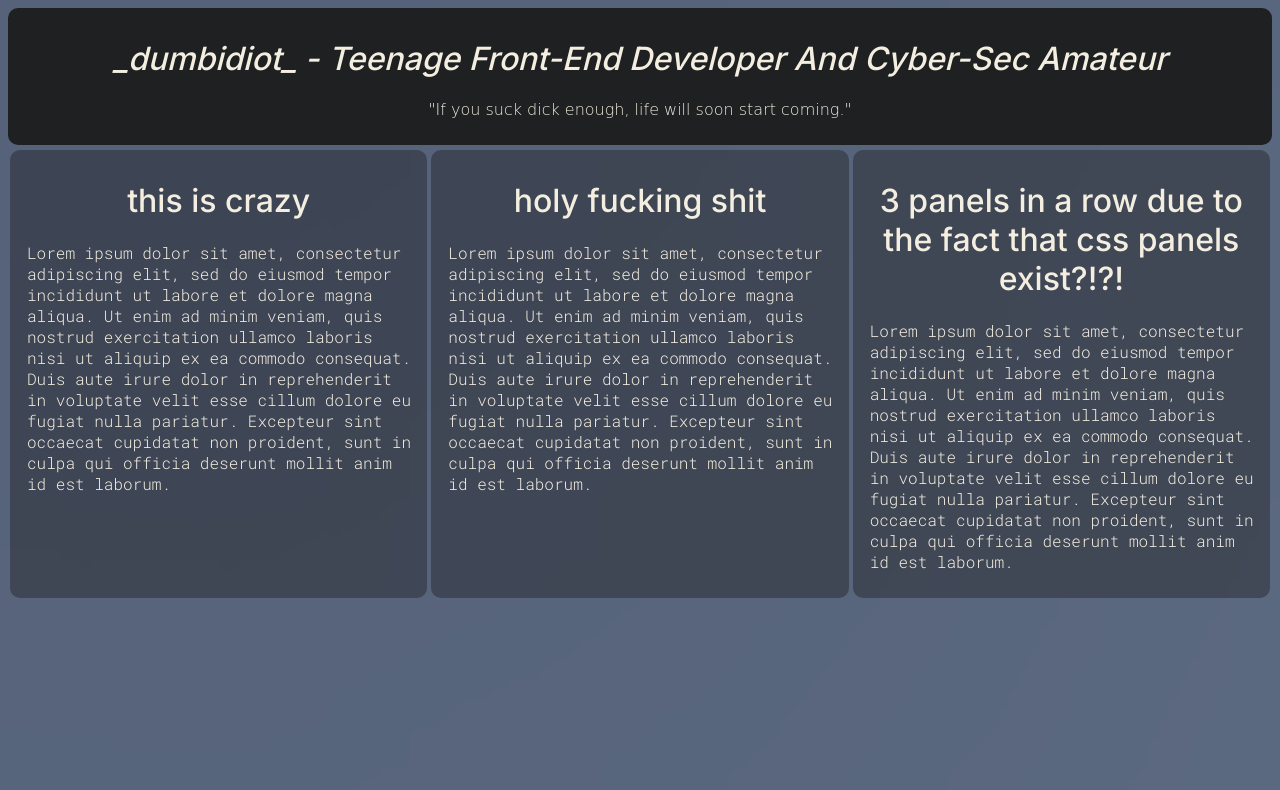
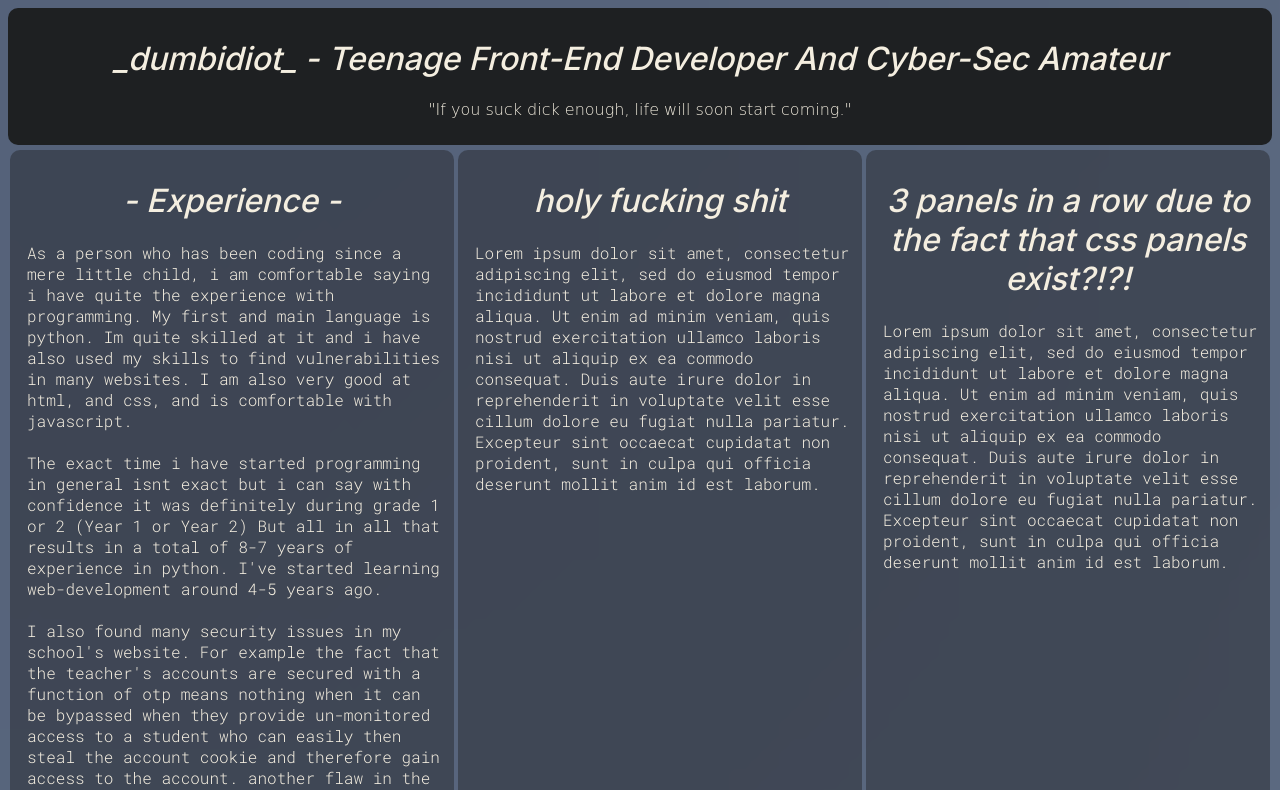
Before and after one commit to aUniqueUsernameWasTaken/aboutme, a plain HTML site: page index.html in a window 1280 px wide. Shown: the top 790 px of the page. Drawn offline with Linux system fonts and the light colour scheme; a web font is replaced by a local one.

Commit message:
actually added any sustenance to one of the panels

```diff
--- a/css/main.css
+++ b/css/main.css
@@ -19,6 +19,7 @@ h1 {
     font-family: "Inter", sans-serif;
     font-optical-sizing: auto;
     font-weight: 500;
+    font-style: italic;
 }
 
 h1.mainTitle {
--- a/index.html
+++ b/index.html
@@ -16,8 +16,19 @@
         </div>
         <div class="panelHolder" >
             <div class="subbigBodyPanel">
-                <h1>this is crazy</h1>
-                <p class="subPanelParagraph">Lorem ipsum dolor sit amet, consectetur adipiscing elit, sed do eiusmod tempor incididunt ut labore et dolore magna aliqua. Ut enim ad minim veniam, quis nostrud exercitation ullamco laboris nisi ut aliquip ex ea commodo consequat. Duis aute irure dolor in reprehenderit in voluptate velit esse cillum dolore eu fugiat nulla pariatur. Excepteur sint occaecat cupidatat non proident, sunt in culpa qui officia deserunt mollit anim id est laborum.</p>
+                <h1>- Experience -</h1>
+                <p class="subPanelParagraph">
+                    As a person who has been coding since a mere little child, i am comfortable saying i have quite the experience with programming. My first and main language is python. Im quite skilled at it and i have also used my skills to find vulnerabilities in many websites. I am also very good at html, and css, and is comfortable with javascript.
+                    <br />
+                    <br />
+                    The exact time i have started programming in general isnt exact but i can say with confidence it was definitely during grade 1 or 2 (Year 1 or Year 2) But all in all that results in a total of 8-7 years of experience in python. I've started learning web-development around 4-5 years ago.
+                    <br />
+                    <br />
+                    I also found many security issues in my school's website. For example the fact that the teacher's accounts are secured with a function of otp means nothing when it can be bypassed when they provide un-monitored access to a student who can easily then steal the account cookie and therefore gain access to the account. another flaw in the system was the fact that the teachers could see extremely private information of students and edit vital parts of the schools system without any form of authorization (such as: otp, password, 2fa, etc)
+                    <br />
+                    <br />
+                    Another thing is i absolutely fly throught my computer classes. As a kid who was just generally gifted with technilogical prowess since birth, i also believe that alot of my skill was earned from hard work and dedication. And yes, i may not be the best out there but my skills are sure impressive.
+                </p>
             </div>
             <div class="subbigBodyPanel">
                 <h1>holy fucking shit</h1>
```
